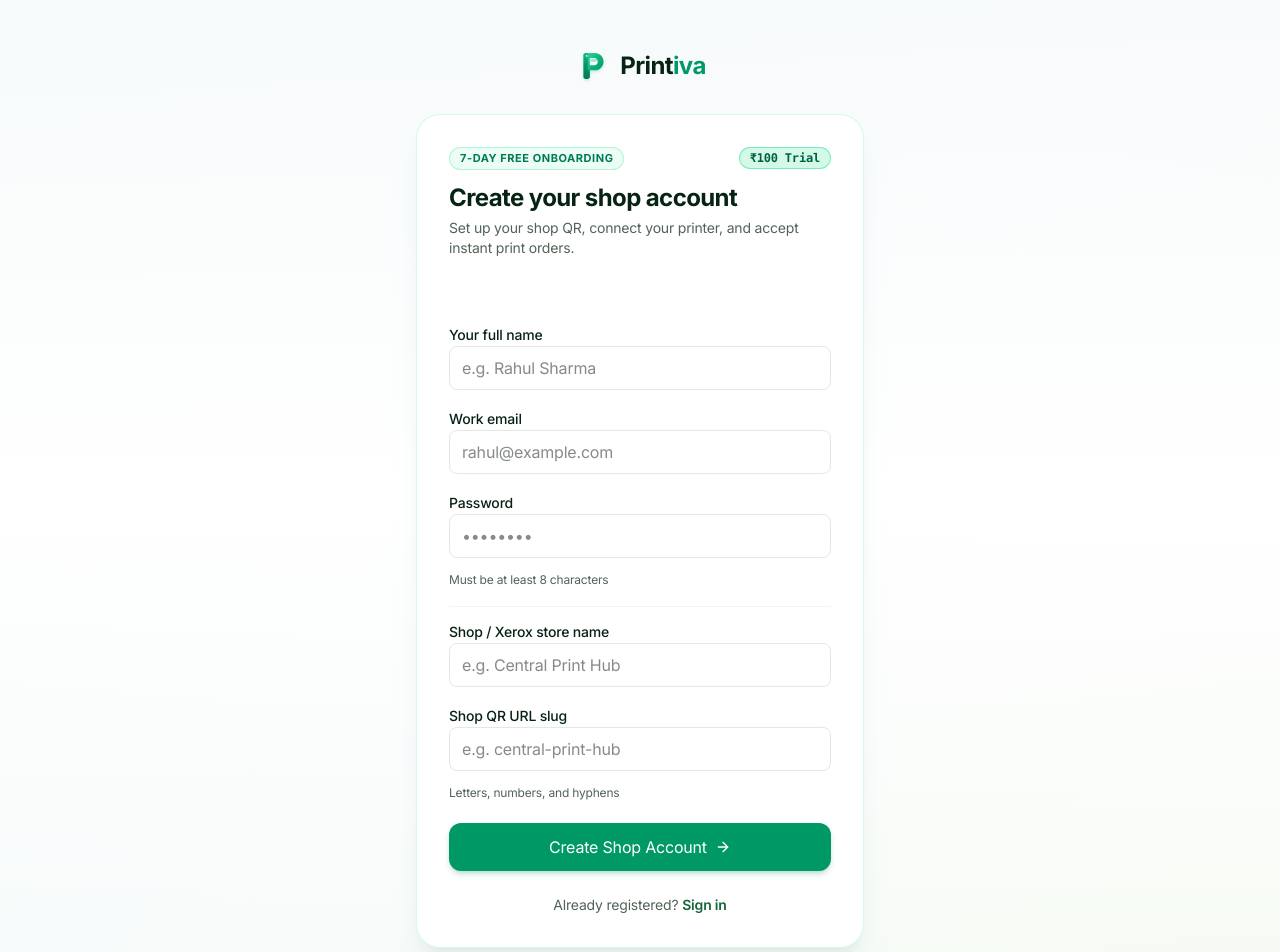
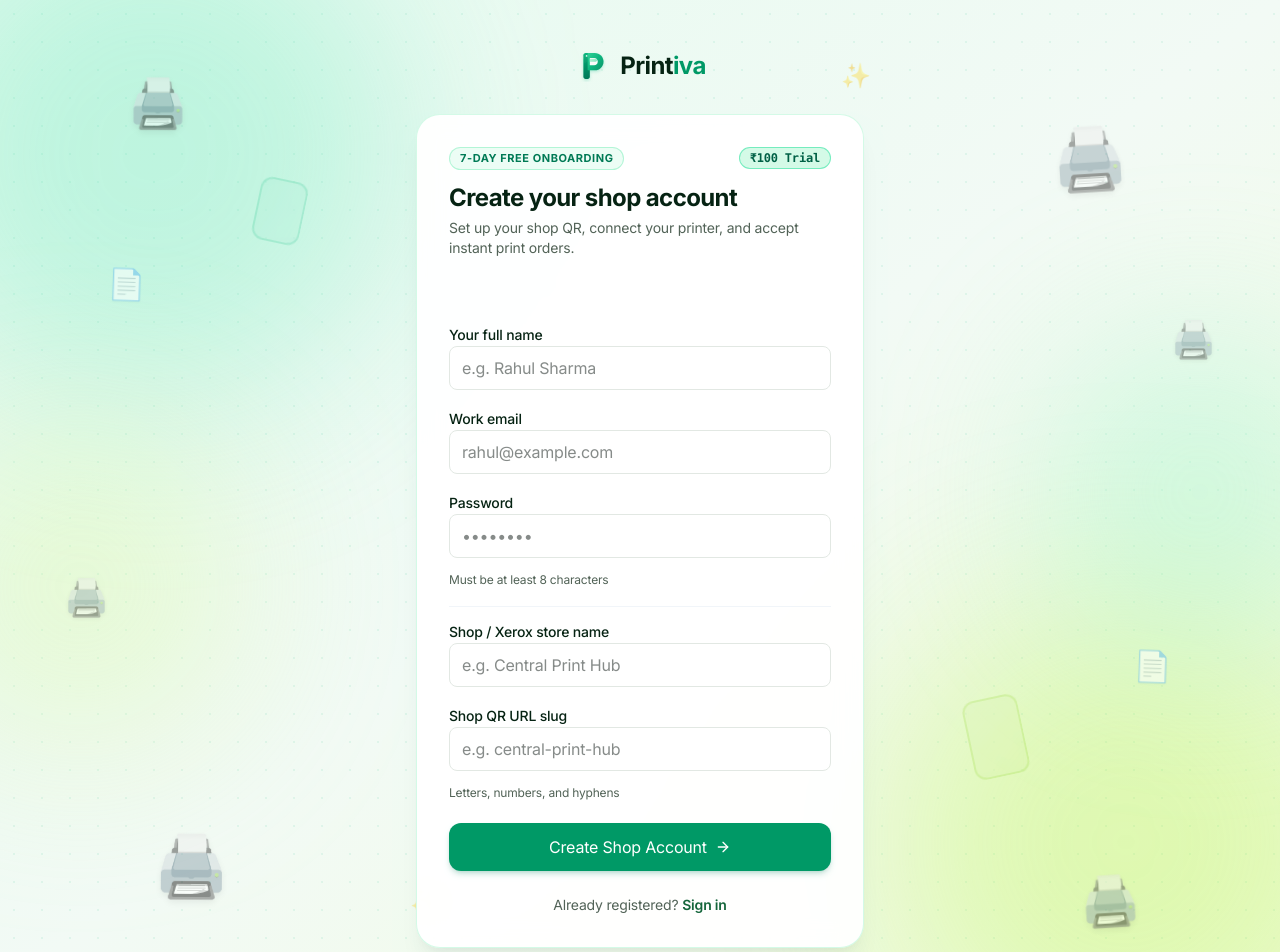
Before and after one commit to RD-TCK/Printsathi, a Next.js app: page /register in a window 1280 px wide. Shown: the top 952 px of the page. Built offline with nearby package versions, Linux system fonts and the light colour scheme; no server answers.

Commit message:
feat(ui): default to light mode, lock shop configuration page to light mode, and restore auth background decoration

```diff
--- a/src/app/layout.tsx
+++ b/src/app/layout.tsx
@@ -90,18 +90,16 @@ export const metadata: Metadata = {
 };
 
 export const viewport: Viewport = {
-  themeColor: [
-    { media: "(prefers-color-scheme: light)", color: "#16a34a" },
-    { media: "(prefers-color-scheme: dark)", color: "#121722" },
-  ],
+  themeColor: "#16a34a",
 };
 
 const themeInitScript = `
 (function(){
   try {
+    var p = (window.location && window.location.pathname) || '';
+    var isShopConfigPage = p.indexOf('/shop/') === 0 && !/^\\/shop\\/(dashboard|jobs|pricing|printer|qr|settings|analytics|subscription)(\\/|$)/.test(p) && p !== '/shop' && p !== '/shop/';
     var saved = window.localStorage.getItem('printiva-theme');
-    var prefersDark = window.matchMedia && window.matchMedia('(prefers-color-scheme: dark)').matches;
-    if (saved === 'dark' || (!saved && prefersDark)) {
+    if (!isShopConfigPage && saved === 'dark') {
       document.documentElement.classList.add('dark');
     } else {
       document.documentElement.classList.remove('dark');
--- a/src/app/shop/[shop_public_identifier]/page.tsx
+++ b/src/app/shop/[shop_public_identifier]/page.tsx
@@ -4,6 +4,7 @@ import { Printer, QrCode, ShieldCheck, Sparkles, Store } from "lucide-react";
 import { notFound } from "next/navigation";
 import { getPublicPricing, getPublicShop } from "@/lib/shops/public-lookup";
 import { CustomerPrintFlow } from "@/components/customer-print-flow";
+import { ForceLightMode } from "@/components/force-light-mode";
 import { ShopHeader } from "@/components/shop-header";
 import { createSupabaseAdminClient } from "@/lib/supabase/admin";
 import { hashGuestOrderToken } from "@/lib/guest-order";
@@ -104,7 +105,8 @@ export default async function PublicShopPage({ params, searchParams }: ShopPageP
   const isColorReady = shop.color_printer_status === "ready";
 
   return (
-    <main className="min-h-screen bg-slate-50 px-2 py-2.5 sm:px-6 sm:py-8">
+    <main className="min-h-screen bg-slate-50 px-2 py-2.5 sm:px-6 sm:py-8 text-ink [--canvas:#fafbfa] [--ink:#0e1713] [--muted:#526357] [--line:#e2e8e3] [color-scheme:light]">
+      <ForceLightMode />
       <JsonLd
         data={[
           {
--- a/src/components/auth-background-decoration.tsx
+++ b/src/components/auth-background-decoration.tsx
@@ -6,13 +6,63 @@ export function AuthBackgroundDecoration({ showOrbs = true }: { showOrbs?: boole
       className="absolute inset-0 overflow-hidden pointer-events-none select-none z-0"
       aria-hidden="true"
     >
+      {/* Subtle dark-mode canvas backdrop while preserving the emerald/lime light gradient on auth <main> */}
+      <div className="hidden dark:block absolute inset-0 bg-gradient-to-b from-[#161d2b] via-[#121722] to-[#171f2f]" />
+
+      {/* Subtle blueprint dot grid */}
       <div
-        className={
-          showOrbs
-            ? "absolute inset-0 bg-gradient-to-b from-slate-50/90 via-white to-slate-50/70 dark:from-[#161d2b] dark:via-[#121722] dark:to-[#171f2f]"
-            : "absolute inset-0 bg-white dark:bg-[#121722]"
-        }
+        className="absolute inset-0 opacity-[0.35] dark:opacity-[0.16]"
+        style={{
+          backgroundImage: "radial-gradient(circle, rgba(16, 185, 129, 0.24) 1px, transparent 1px)",
+          backgroundSize: "28px 28px",
+        }}
       />
+
+      {/* Rich lime & emerald ambient glow orbs */}
+      {showOrbs ? (
+        <>
+          <div className="absolute -top-24 -left-24 w-96 h-96 sm:w-[500px] sm:h-[500px] rounded-full bg-emerald-300/30 dark:bg-emerald-500/15 blur-[90px]" />
+          <div className="absolute -bottom-24 -right-24 w-96 h-96 sm:w-[500px] sm:h-[500px] rounded-full bg-lime-300/35 dark:bg-teal-500/15 blur-[100px]" />
+          <div className="absolute top-1/3 -right-20 w-80 h-80 rounded-full bg-emerald-200/40 dark:bg-emerald-400/10 blur-[80px]" />
+          <div className="absolute bottom-1/4 -left-20 w-80 h-80 rounded-full bg-lime-200/35 dark:bg-cyan-500/10 blur-[90px]" />
+        </>
+      ) : null}
+
+      {/* Translucent floating printer & document accents */}
+      <div className="absolute top-[8%] left-[6%] sm:left-[10%] opacity-50 dark:opacity-35 text-3xl sm:text-5xl animate-float-gentle filter drop-shadow-md">
+        🖨️
+      </div>
+      <div className="absolute top-[12%] right-[8%] sm:right-[12%] opacity-45 dark:opacity-30 text-4xl sm:text-6xl animate-float-reverse-gentle filter drop-shadow-md">
+        🖨️
+      </div>
+      <div className="absolute top-[28%] left-[4%] sm:left-[8%] opacity-55 dark:opacity-35 text-2xl sm:text-3xl animate-float-drift filter drop-shadow-xs">
+        📄
+      </div>
+      <div className="hidden sm:block absolute top-[32%] right-[5%] opacity-40 dark:opacity-25 text-3xl sm:text-4xl animate-float-gentle filter drop-shadow-sm">
+        🖨️
+      </div>
+      <div className="hidden sm:block absolute bottom-[38%] left-[5%] opacity-40 dark:opacity-25 text-3xl sm:text-4xl animate-float-reverse-gentle filter drop-shadow-sm">
+        🖨️
+      </div>
+      <div className="absolute bottom-[30%] right-[6%] sm:right-[9%] opacity-55 dark:opacity-35 text-2xl sm:text-3xl animate-float-drift filter drop-shadow-xs">
+        📄
+      </div>
+      <div className="absolute bottom-[10%] left-[8%] sm:left-[12%] opacity-50 dark:opacity-35 text-4xl sm:text-6xl animate-float-gentle filter drop-shadow-md">
+        🖨️
+      </div>
+      <div className="absolute bottom-[8%] right-[7%] sm:right-[11%] opacity-45 dark:opacity-30 text-3xl sm:text-5xl animate-float-reverse-gentle filter drop-shadow-md">
+        🖨️
+      </div>
+      <div className="hidden md:block absolute top-[6%] right-[32%] opacity-40 dark:opacity-30 text-2xl animate-float-drift">
+        ✨
+      </div>
+      <div className="hidden md:block absolute bottom-[8%] left-[32%] opacity-40 dark:opacity-30 text-2xl animate-float-gentle">
+        ✨
+      </div>
+
+      {/* Translucent floating paper sheet frames */}
+      <div className="hidden lg:block absolute top-[18%] left-[20%] w-12 h-16 rounded-xl border-2 border-emerald-500/25 dark:border-emerald-400/25 bg-emerald-500/5 rotate-12 opacity-60 backdrop-blur-xs animate-float-gentle" />
+      <div className="hidden lg:block absolute bottom-[22%] right-[20%] w-14 h-20 rounded-xl border-2 border-lime-500/25 dark:border-emerald-400/20 bg-lime-500/5 -rotate-12 opacity-60 backdrop-blur-xs animate-float-reverse-gentle" />
     </div>
   );
 }
--- /dev/null
+++ b/src/components/force-light-mode.tsx
@@ -0,0 +1,25 @@
+"use client";
+
+import { useEffect } from "react";
+
+const THEME_STORAGE_KEY = "printiva-theme";
+
+/** Forces light mode while mounted (used on the customer print configuration page). */
+export function ForceLightMode() {
+  useEffect(() => {
+    const root = document.documentElement;
+    root.classList.remove("dark");
+
+    return () => {
+      try {
+        if (window.localStorage.getItem(THEME_STORAGE_KEY) === "dark") {
+          root.classList.add("dark");
+        }
+      } catch {
+        // Ignore storage access errors in private contexts
+      }
+    };
+  }, []);
+
+  return null;
+}
```
